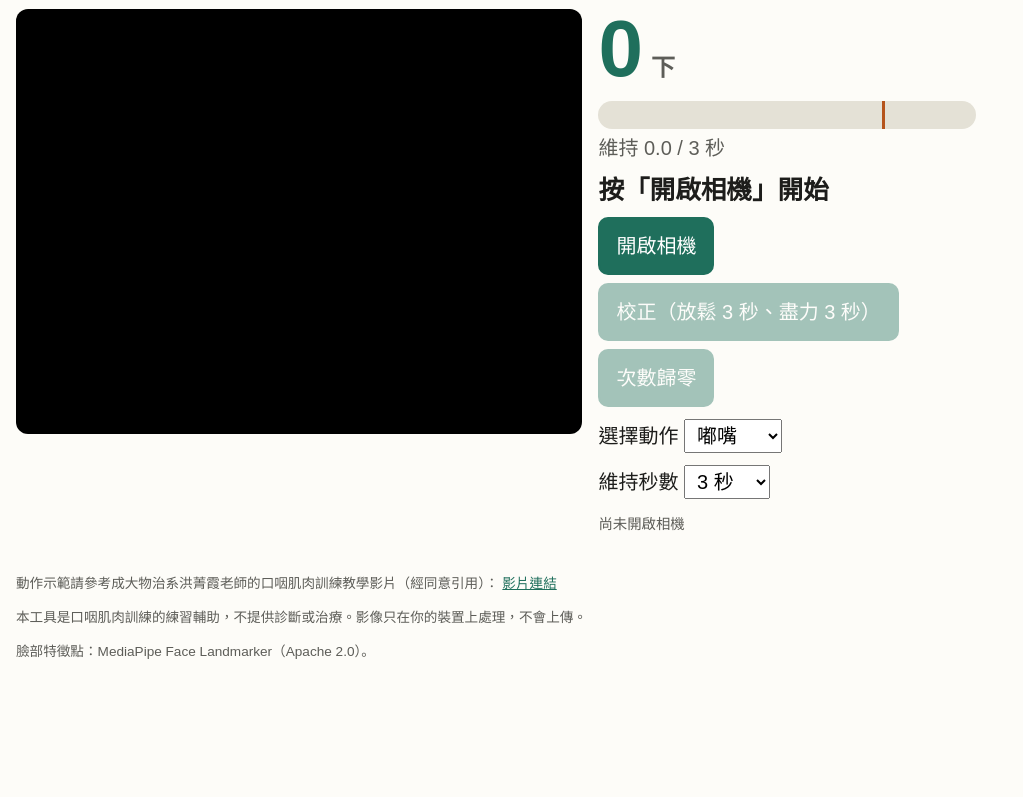
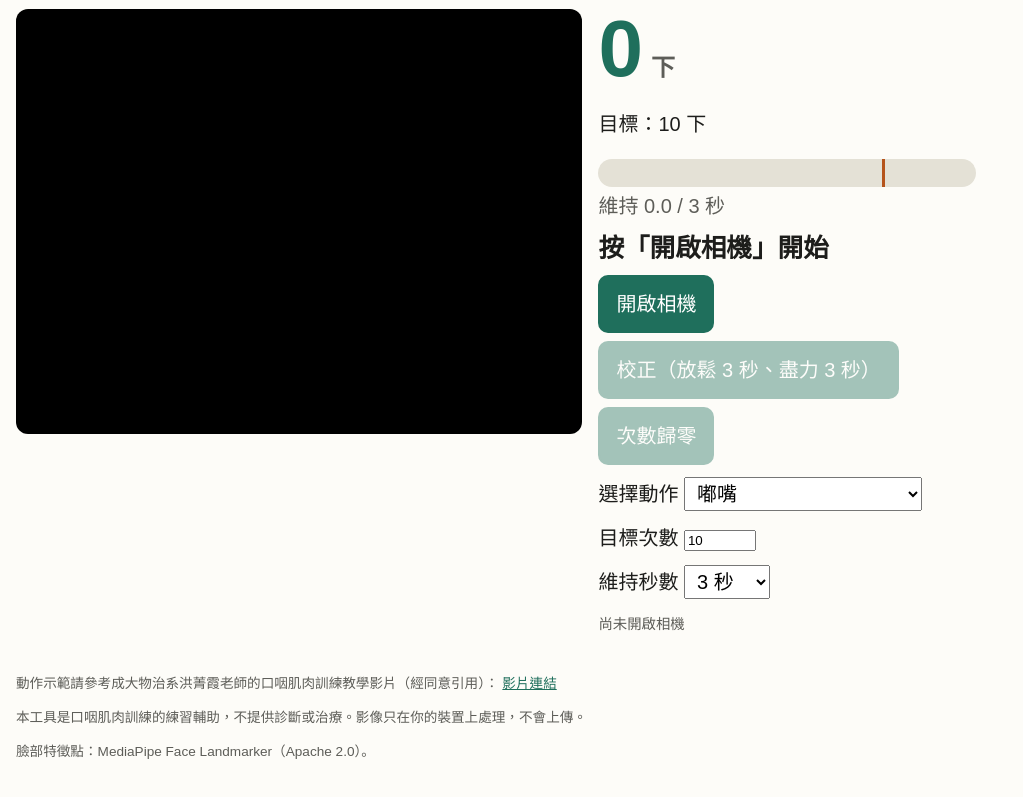
Before and after one commit to f94136067-blip/oral-counter, a plain HTML site: page index.html in a window 1280 px wide. Shown: the part 89-886 px from the top of the page, without its empty margins (0-1023 px from the left). Before the commit the page ends 800 px from the top, so only its background shows below. Drawn offline with Linux system fonts and the light colour scheme.

Commit message:
Enhance exercise selection and target input fields
Added options for exercise selection and target count.

```diff
--- a/index.html
+++ b/index.html
@@ -21,6 +21,7 @@
 
     <section class="panel">
       <div class="count"><span id="count">0</span><small>下</small></div>
+      <p id="targetDisplay">目標：10 下</p>
       <div class="bar" aria-label="動作幅度">
         <div id="barFill" class="fill"></div>
         <div class="mark" style="left:75%" title="75% 門檻"></div>
@@ -33,12 +34,19 @@
         <button id="calibBtn" disabled>校正（放鬆 3 秒、盡力 3 秒）</button>
         <button id="resetBtn" disabled>次數歸零</button>
       </div>
-<!-- 動作選擇下拉選單 -->
+
+<!-- 新增：讓使用者選擇要練習的動作 -->
 <label class="setting">選擇動作
   <select id="exerciseSel">
     <option value="pucker">嘟嘴</option>
     <option value="mouthOpen">張大嘴</option>
+    <option value="smile">一笑呷百二（咧嘴笑）</option>
   </select>
+</label>
+
+<!-- 目標次數設定，預設為 10 下 -->
+<label class="setting">目標次數
+  <input id="targetSel" type="number" min="1" max="1000" value="10">
 </label>
 
   <label class="setting">維持秒數
```
Lines whose indentation alone changed are shown as unchanged.
